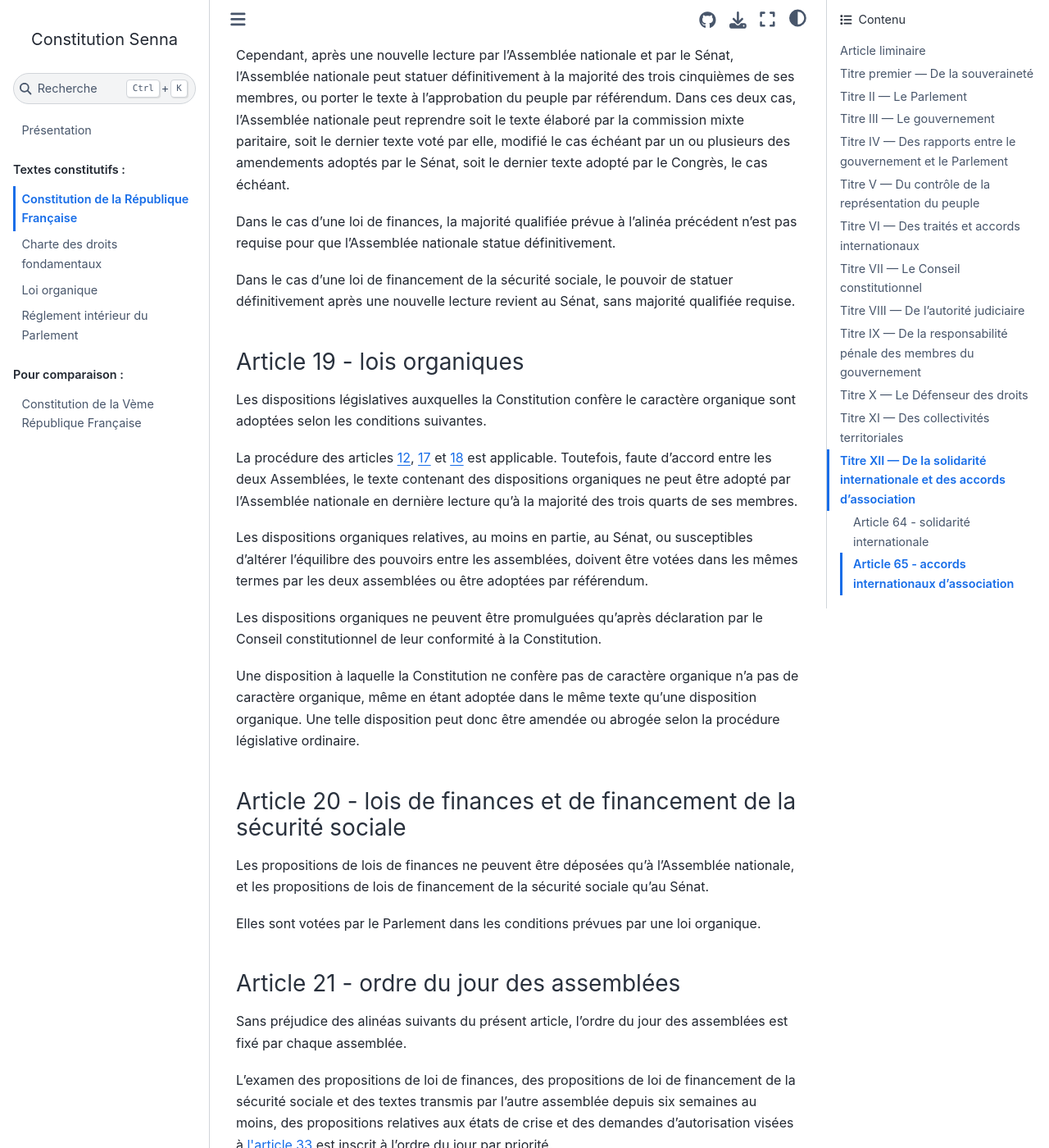
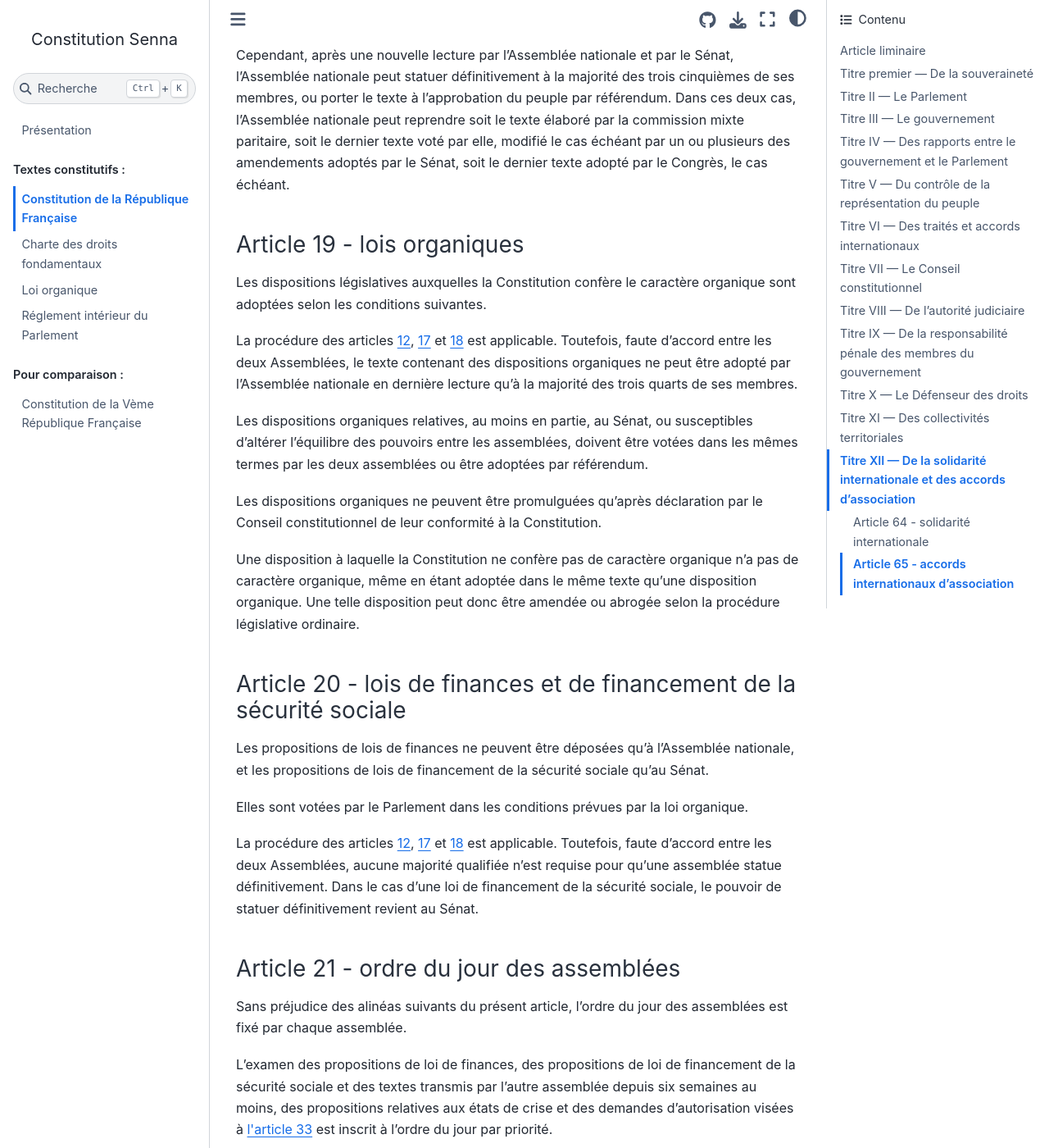
Before and after one commit to Gouvernathor/senna, a Sphinx documentation site: the page built from source/constitution.rst, in a window 1280 px wide and 1400 px high, scrolled down 5664 px. Shown: the whole window at 82% size. Built offline with Sphinx 7.4.7 and the Sphinx Book theme 1.1.4, drawn with Linux system fonts in a browser that asks for light colours.

Commit message:
Déplacement des procédures spécifiques au financement dans leur article

```diff
--- a/source/constitution.rst
+++ b/source/constitution.rst
@@ -158,10 +158,6 @@
 
 Cependant, après une nouvelle lecture par l'Assemblée nationale et par le Sénat, l'Assemblée nationale peut statuer définitivement à la majorité des trois cinquièmes de ses membres, ou porter le texte à l'approbation du peuple par référendum. Dans ces deux cas, l'Assemblée nationale peut reprendre soit le texte élaboré par la commission mixte paritaire, soit le dernier texte voté par elle, modifié le cas échéant par un ou plusieurs des amendements adoptés par le Sénat, soit le dernier texte adopté par le Congrès, le cas échéant.
 
-Dans le cas d'une loi de finances, la majorité qualifiée prévue à l'alinéa précédent n'est pas requise pour que l'Assemblée nationale statue définitivement.
-
-Dans le cas d'une loi de financement de la sécurité sociale, le pouvoir de statuer définitivement après une nouvelle lecture revient au Sénat, sans majorité qualifiée requise.
-
 .. article:: lois organiques
 
 Les dispositions législatives auxquelles la Constitution confère le caractère organique sont adoptées selon les conditions suivantes.
@@ -178,7 +174,9 @@
 
 Les propositions de lois de finances ne peuvent être déposées qu'à l'Assemblée nationale, et les propositions de lois de financement de la sécurité sociale qu'au Sénat.
 
-Elles sont votées par le Parlement dans les conditions prévues par une loi organique.
+Elles sont votées par le Parlement dans les conditions prévues par la loi organique.
+
+La procédure des articles :artnumref:`réunion en Congrès`, :artnumref:`navette parlementaire et CMP` et :artnumref:`adoption par une seule assemblée` est applicable. Toutefois, faute d'accord entre les deux Assemblées, aucune majorité qualifiée n'est requise pour qu'une assemblée statue définitivement. Dans le cas d'une loi de financement de la sécurité sociale, le pouvoir de statuer définitivement revient au Sénat.
 
 .. article:: ordre du jour des assemblées
 
```
